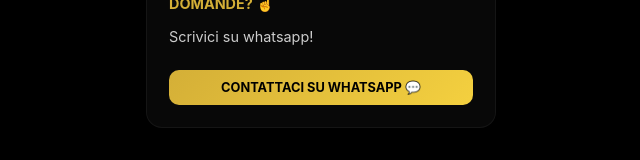
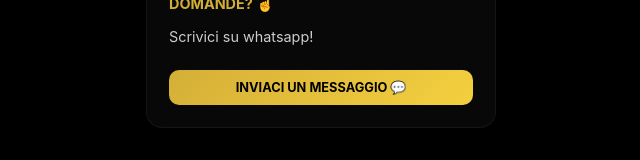
Before and after one commit to giachi32-a11y/donbelndz-barber, a React (Vite) app: page / in a window 1280 px wide. Shown: the part 591-751 px from the top of the page, without its empty margins (319-959 px from the left). Built offline with nearby package versions, Linux system fonts and the light colour scheme.

Commit message:
Update App.jsx

```diff
--- a/src/App.jsx
+++ b/src/App.jsx
@@ -266,7 +266,7 @@
                 <hr style={{border: 'none', borderTop: '1px solid rgba(255,255,255,0.1)', margin: '15px 0'}} />
                 <h3 style={{color: THEME.gold, fontSize: '0.9rem'}}>DOMANDE? ☝️</h3>
                 <p style={{fontSize: '0.9rem', color: '#ccc', marginBottom: '10px'}}>Scrivici su whatsapp!</p>
-                <a href="https://wa.me/393447875378?text=Ciao%20Danilo%2C%20vorrei%20un'informazione%3A" target="_blank" rel="noopener noreferrer" style={{...styles.contactBtn, marginTop: '15px', textAlign: 'center', width: '100%', boxSizing: 'border-box'}}>CONTATTACI SU WHATSAPP 💬</a>
+                <a href="https://wa.me/393447875378?text=Ciao%20Danilo%2C%20vorrei%20un'informazione%3A" target="_blank" rel="noopener noreferrer" style={{...styles.contactBtn, marginTop: '15px', textAlign: 'center', width: '100%', boxSizing: 'border-box'}}>INVIACI UN MESSAGGIO 💬</a>
               </div>
             </div>
           } />
```
